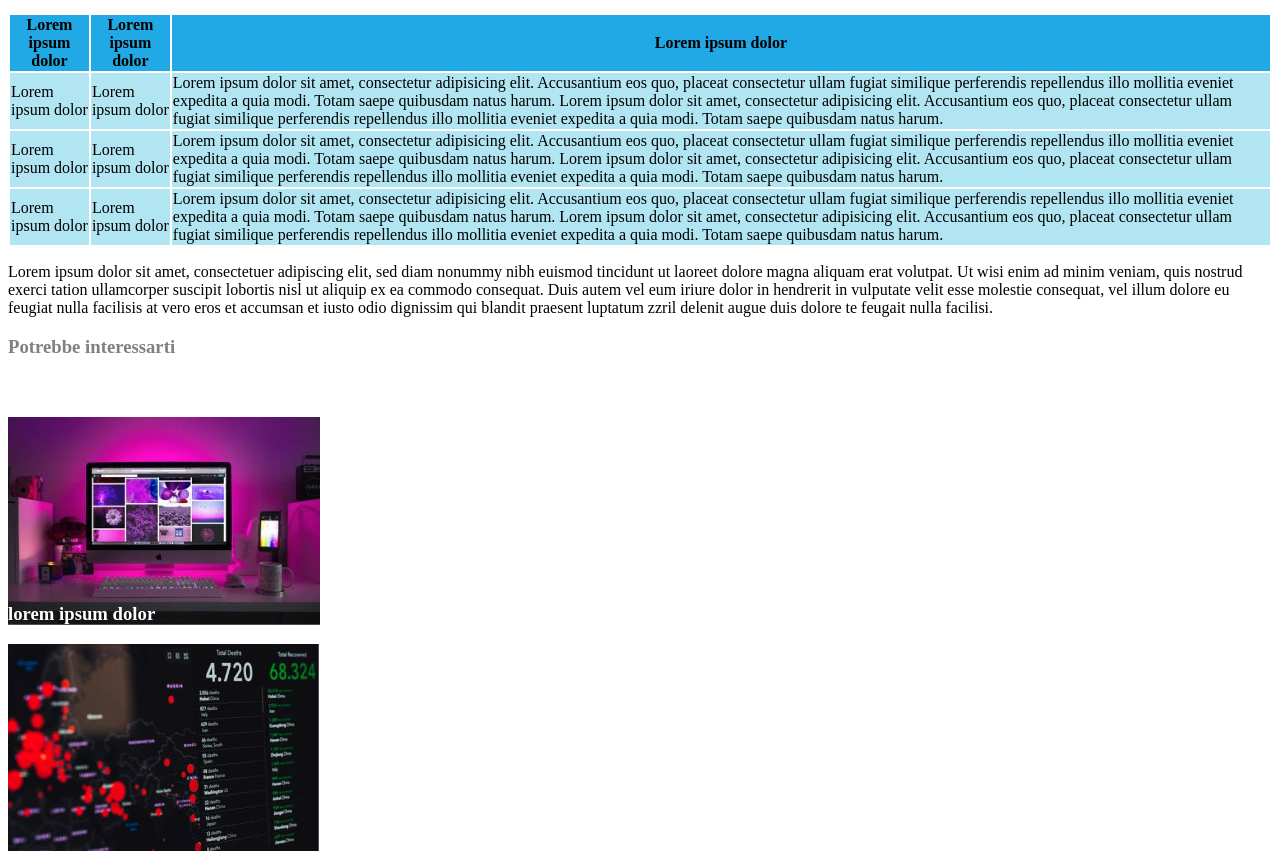
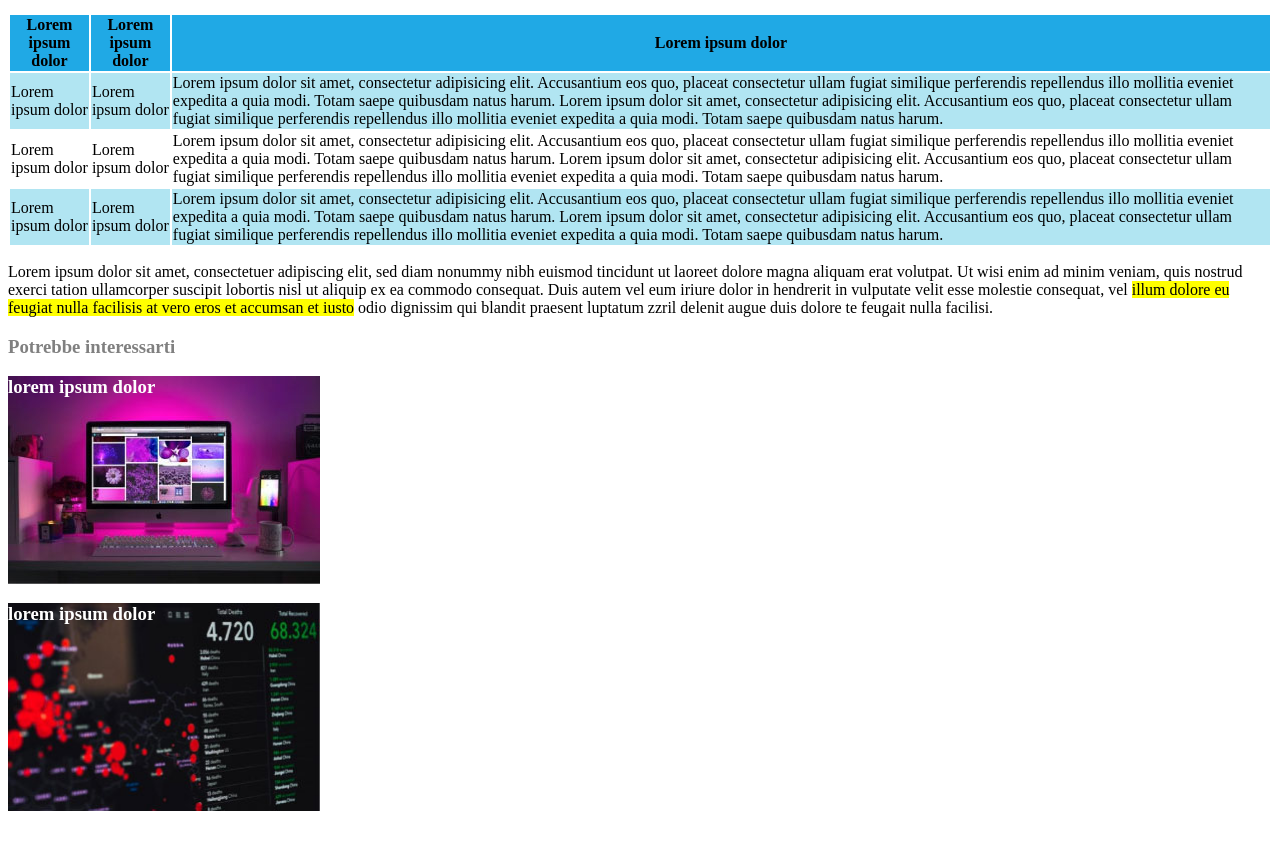
Before and after one commit to gianlucapinna99/html-css-booleaner, a plain HTML site: page index.html in a window 1280 px wide. Shown: the part 846-1701 px from the top of the page. After the commit the page ends 1665 px from the top, so only its background shows below. Drawn offline with Linux system fonts and the light colour scheme.

Commit message:
Footer adjusted

```diff
--- a/index.html
+++ b/index.html
@@ -51,7 +51,7 @@
                         <td>Lorem ipsum dolor</td>
                         <td>Lorem ipsum dolor sit amet, consectetur adipisicing elit. Accusantium eos quo, placeat consectetur ullam fugiat similique perferendis repellendus illo mollitia eveniet expedita a quia modi. Totam saepe quibusdam natus harum. Lorem ipsum dolor sit amet, consectetur adipisicing elit. Accusantium eos quo, placeat consectetur ullam fugiat similique perferendis repellendus illo mollitia eveniet expedita a quia modi. Totam saepe quibusdam natus harum.</td>
                     </tr>
-                    <tr>
+                    <tr class="twhite">
                         <td>Lorem ipsum dolor</td>
                         <td>Lorem ipsum dolor</td>
                         <td>Lorem ipsum dolor sit amet, consectetur adipisicing elit. Accusantium eos quo, placeat consectetur ullam fugiat similique perferendis repellendus illo mollitia eveniet expedita a quia modi. Totam saepe quibusdam natus harum. Lorem ipsum dolor sit amet, consectetur adipisicing elit. Accusantium eos quo, placeat consectetur ullam fugiat similique perferendis repellendus illo mollitia eveniet expedita a quia modi. Totam saepe quibusdam natus harum.</td>
@@ -67,7 +67,7 @@
             </table>
         </section>
         <section>
-            <p>Lorem ipsum dolor sit amet, consectetuer adipiscing elit, sed diam nonummy nibh euismod tincidunt ut laoreet dolore magna aliquam erat volutpat. Ut wisi enim ad minim veniam, quis nostrud exerci tation ullamcorper suscipit lobortis nisl ut aliquip ex ea commodo consequat. Duis autem vel eum iriure dolor in hendrerit in vulputate velit esse molestie consequat, vel illum dolore eu feugiat nulla facilisis at vero eros et accumsan et iusto odio dignissim qui blandit praesent luptatum zzril delenit augue duis dolore te feugait nulla facilisi.</p>
+            <p>Lorem ipsum dolor sit amet, consectetuer adipiscing elit, sed diam nonummy nibh euismod tincidunt ut laoreet dolore magna aliquam erat volutpat. Ut wisi enim ad minim veniam, quis nostrud exerci tation ullamcorper suscipit lobortis nisl ut aliquip ex ea commodo consequat. Duis autem vel eum iriure dolor in hendrerit in vulputate velit esse molestie consequat, vel <mark>illum dolore eu feugiat nulla facilisis at vero eros et accumsan et iusto</mark> odio dignissim qui blandit praesent luptatum zzril delenit augue duis dolore te feugait nulla facilisi.</p>
         </section>
             </main>
     <!-- Ending main -->
@@ -78,11 +78,9 @@
         <h3 id="footer-text">Potrebbe interessarti</h3>
         <div class="div-footer">
             <h3 class="white">lorem ipsum dolor</h3>
-            <img src="img/monitor.jpg" alt="Graph" >
         </div>
-        <div class="div-footer">
+        <div class="div-footer2">
             <h3 class="white">lorem ipsum dolor</h3>
-            <img src="img/graph.jpg" alt="Graph" >
         </div>
 
     </footer>
--- a/style.css
+++ b/style.css
@@ -21,6 +21,9 @@ thead {
 tbody{
     background-color: #b1e5f2;
 }
+.twhite{
+    background-color: white;
+}
 .white{
     color: white;
 }
@@ -28,4 +31,14 @@ tbody{
 .div-footer{
     height: 208px;
     width: 312px;
+    background-image: url("img/monitor.jpg");
+    background-size: 100%;
+    background-repeat: no-repeat;
 }
+.div-footer2{
+    height: 208px;
+    width: 312px;
+    background-image: url("img/graph.jpg");
+    background-size: 100%;
+    background-repeat: no-repeat;
+}
```
